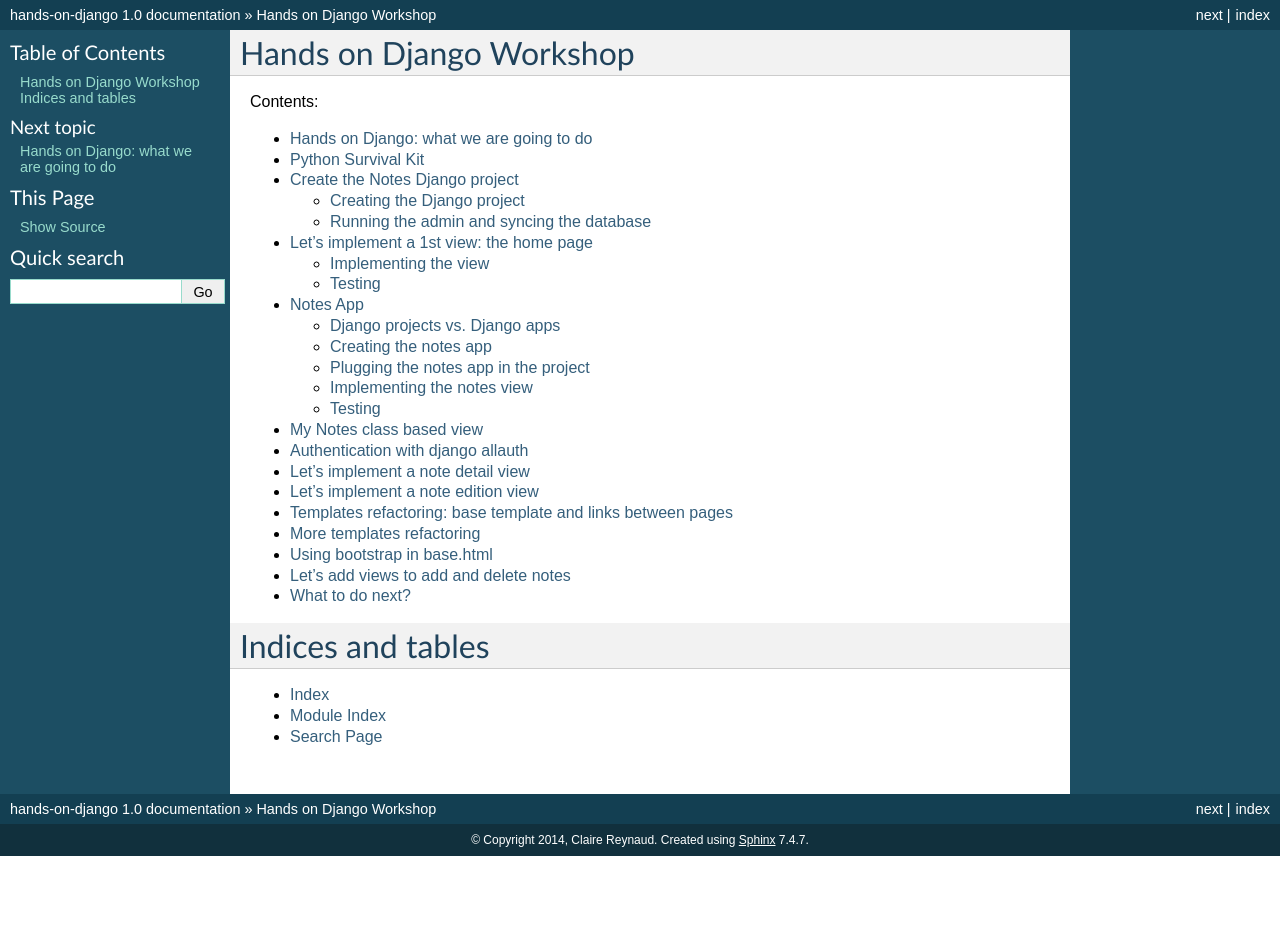
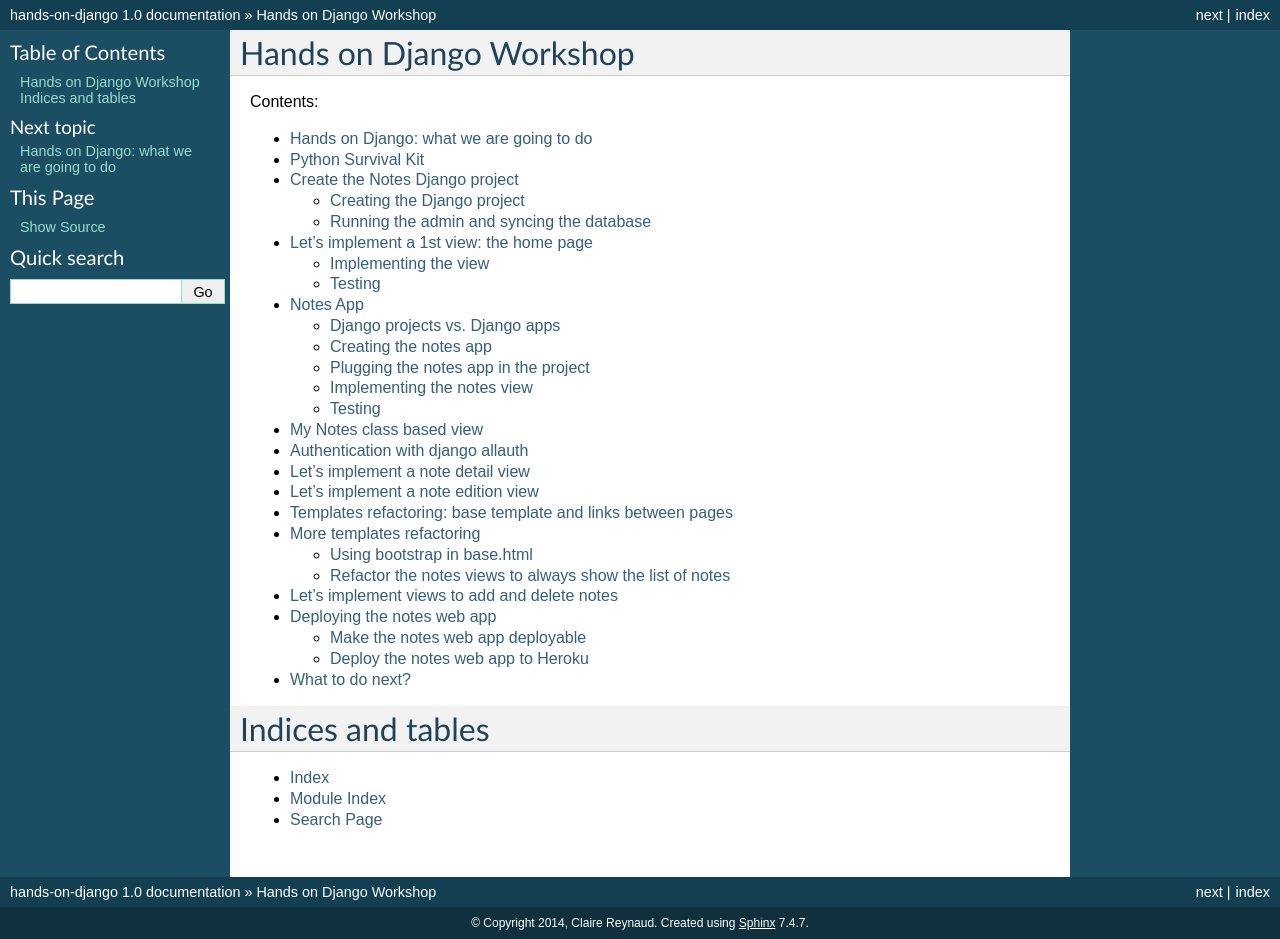
Before and after one commit to creynaud/hands-on-django-doc, a Sphinx documentation site: the page built from source/index.rst, in a window 1280 px wide. Built offline with Sphinx 7.4.7, drawn with Linux system fonts in a browser that asks for light colours; before the commit the page ends 900 px from its top, so only the background shows below that.

Commit message:
Start to document deployment

```diff
--- a/source/add_delete_notes_views.rst
+++ b/source/add_delete_notes_views.rst
@@ -1,4 +1,4 @@
-Let's add views to add and delete notes
+Let's implement views to add and delete notes
 =======================================
 
 Here is how you can implement the view to add a note. It's a little bit more complex than the edit view because you need to set the note owner.
--- /dev/null
+++ b/source/deploy_to_heroku.rst
@@ -0,0 +1,26 @@
+Deploying the notes web app
+===========================
+
+Make the notes web app deployable
+---------------------------------
+
+There is a comment in settings.py mentioning that the settings generated when starting a Django project are 'Quick-start development settings - unsuitable for production'.
+The comment also points to https://docs.djangoproject.com/en/1.6/howto/deployment/checklist/.
+Looks like a good place to get started.
+
+See also this Heroku documentation about deploying a Django app on Heroku: https://devcenter.heroku.com/articles/getting-started-with-django.
+
+Deploy the notes web app to Heroku
+----------------------------------
+
+Sign-up to Heroku.
+
+Generate an ssh key and add it to your Heroku account:
+
+.. code-block:: bash
+
+    pony@Pony-VirtualBox:~$ ssh-keygen -t rsa
+
+Add the public key (~/.ssh/id_rsa.pub) to your Heroku account.
+
+Create an app (either in the US or Europe), and also add the Heroku postgres add-on to the app.
--- a/source/index.rst
+++ b/source/index.rst
@@ -23,6 +23,7 @@
    base_template
    more_templates_refactoring
    add_delete_notes_views
+   deploy_to_heroku
    what_to_do_next
 
 Indices and tables
--- a/source/more_templates_refactoring.rst
+++ b/source/more_templates_refactoring.rst
@@ -10,7 +10,7 @@
 * Refactor our notes views to always show the list of notes
 
 Using bootstrap in base.html
-============================
+----------------------------
 
 Bootstrap (http://getbootstrap.com/) is a popular framework that helps you "bootstrap" a web front-end, by providing some CSS, javascript and fonts.
 With Bootstrap you can easily implement responsive websites that will show up nicely on mobile devices.
@@ -109,6 +109,9 @@
         padding-top: 10px;
     }
 
+Refactor the notes views to always show the list of notes
+---------------------------------------------------------
+
 We want to show the notes list in all the notes views now. So let's create the following mixin in notesapp/views.py
 
 .. code-block:: python
--- a/source/what_to_do_next.rst
+++ b/source/what_to_do_next.rst
@@ -6,7 +6,7 @@
 * Sentry
 * The 12 factor app
 * Heroku add-ons (postgres backups, + a lot of useful services like loggly, mandrill)
-* Postgres app on Mac (provided by the Heroku team)
+* Use Postgresql for local development. See Postgres app on Mac (provided by the Heroku team).
 * Django REST framework doc
 * Django doc
 * django secure doc
```
